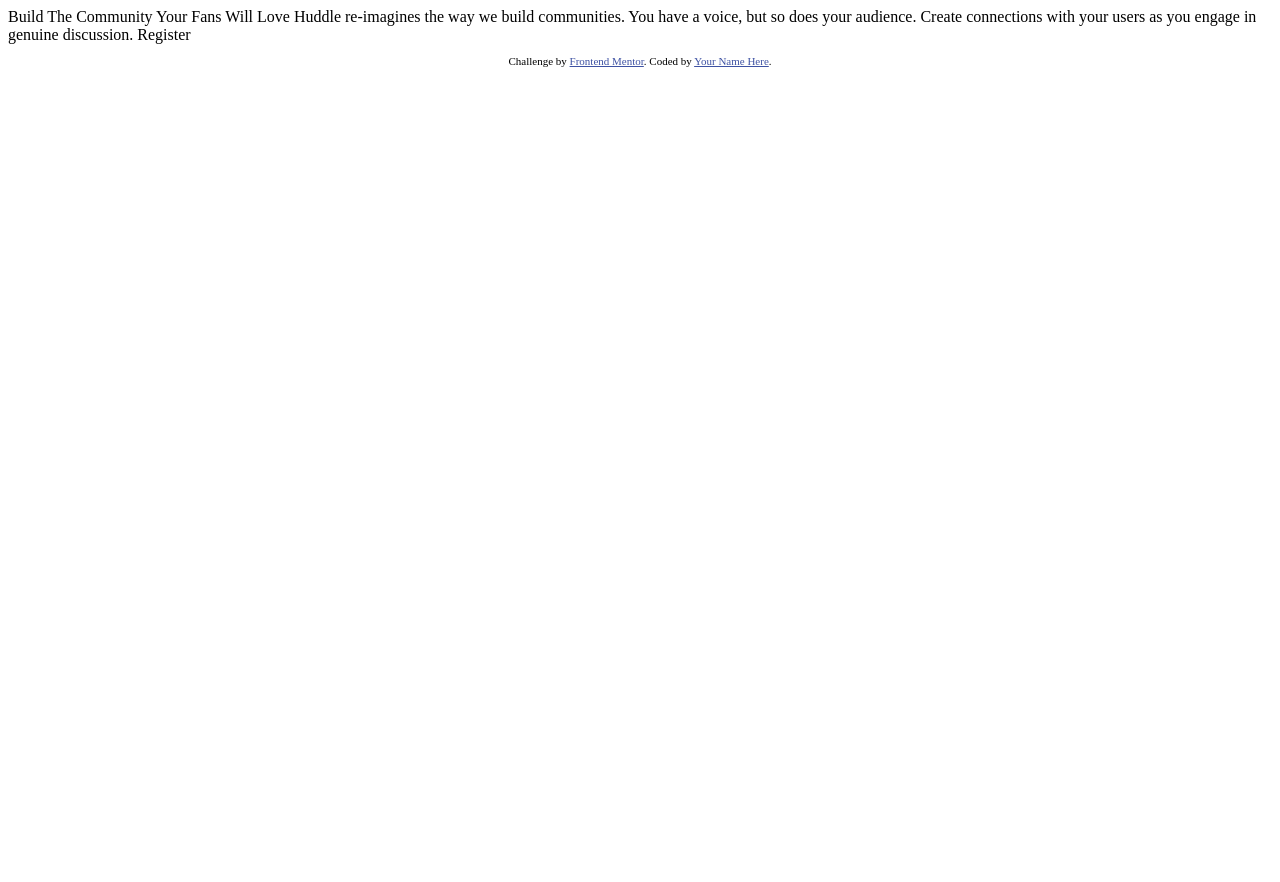
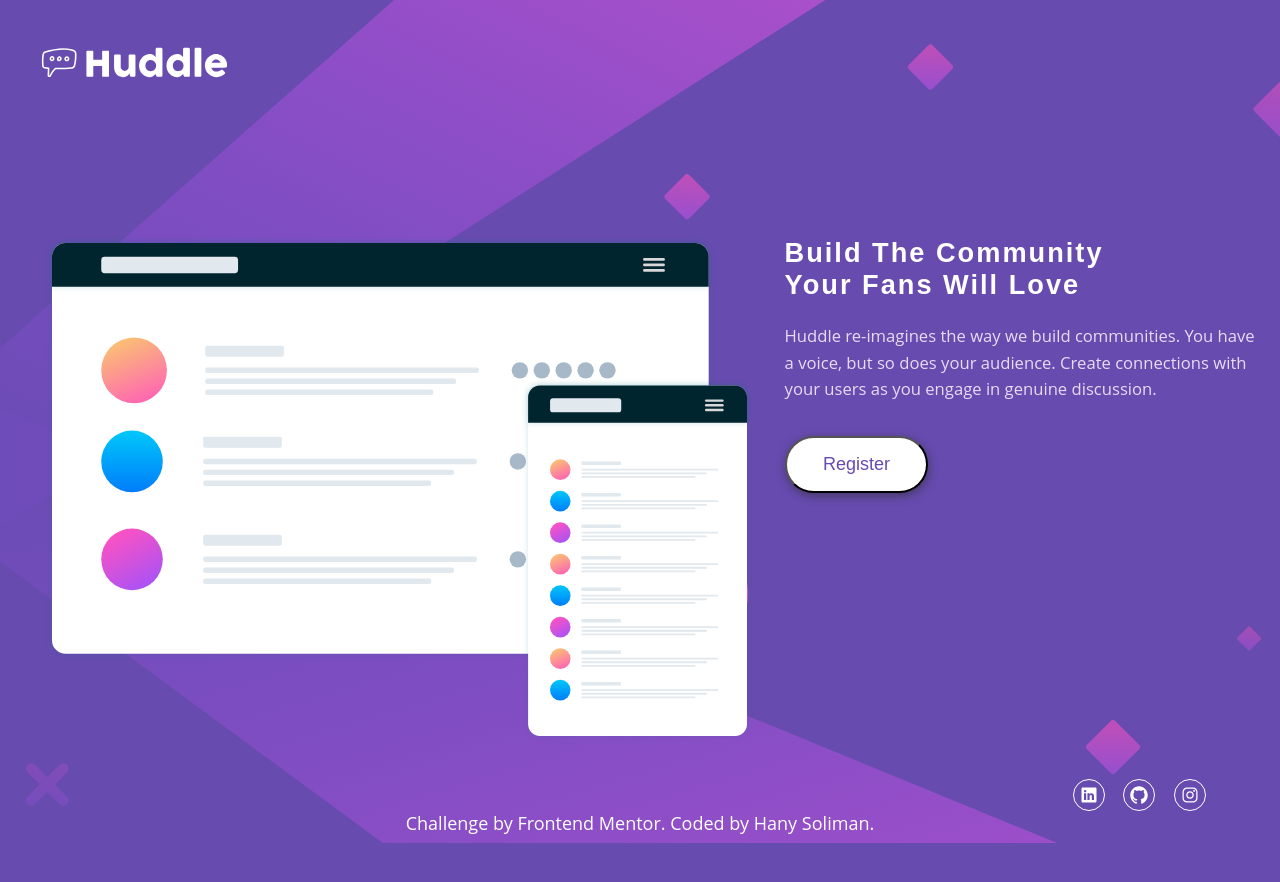
Before and after one commit to Hany-soliman/Challenge2, a plain HTML site: page index.html in a window 1280 px wide. Before the commit the page ends 800 px from the top, so only its background shows below. Drawn offline with nearby package versions, Linux system fonts and the light colour scheme.

Commit message:
First draft
Testing the responsiveness

```diff
--- a/index.html
+++ b/index.html
@@ -1,33 +1,75 @@
 <!DOCTYPE html>
 <html lang="en">
   <head>
-  <meta charset="UTF-8">
-  <meta name="viewport" content="width=device-width, initial-scale=1.0"> <!-- displays site properly based on user's device -->
-
-  <link rel="icon" type="image/png" sizes="32x32" href="./images/favicon-32x32.png">
-
-  <title>Frontend Mentor | Huddle landing page with single introductory section</title>
-
-  <!-- Feel free to remove these styles or customise in your own stylesheet 👍 -->
-  <style>
-    .attribution { font-size: 11px; text-align: center; }
-    .attribution a { color: hsl(228, 45%, 44%); }
-  </style>
+    <meta charset="UTF-8" />
+    <meta name="viewport" content="width=device-width, initial-scale=1.0" />
+    <link
+      rel="icon"
+      type="image/png"
+      sizes="32x32"
+      href="images/favicon-32x32.png"
+    />
+    <title>
+      Frontend Mentor | Huddle landing page with single introductory section
+    </title>
+    <link rel="stylesheet" href="style.css" />
+    <script
+      type="module"
+      src="https://unpkg.com/ionicons@4.5.10-0/dist/ionicons/ionicons.esm.js"
+    ></script>
+    <script
+      nomodule=""
+      src="https://unpkg.com/ionicons@4.5.10-0/dist/ionicons/ionicons.js"
+    ></script>
   </head>
   <body>
+    <container>
+      <header>
+        <divy class="logo">
+          <img src="images/logo.svg" alt="Huddle" class="head" />
+        </divy>
+      </header>
+      <section>
+        <div class="landing">
+          <div class="fig">
+            <img
+              src="images/illustration-mockups.svg"
+              alt="mocup"
+              class="mainfig"
+            />
+          </div>
+        </div>
+        <div class="main">
+          <h1>Build The Community Your Fans Will Love</h1>
+          <p>
+            Huddle re-imagines the way we build communities. You have a voice,
+            but so does your audience. Create connections with your users as you
+            engage in genuine discussion.
+          </p>
 
-  Build The Community Your Fans Will Love
-
-  Huddle re-imagines the way we build communities. You have a voice, but so does your audience.
-  Create connections with your users as you engage in genuine discussion.
-
-  Register
-
+          <button>Register</button>
+        </div>
+      </section>
       <footer>
+        <div class="flex social_media">
+          <a
+            href="https://www.linkedin.com/in/hany-soliman-30388b143/"
+            target="_blank"
+            ><ion-icon name="logo-linkedin"></ion-icon
+          ></a>
+          <a href="https://github.com/Hany-soliman" target="_blank"
+            ><ion-icon name="logo-github"></ion-icon
+          ></a>
+          <a href=""><ion-icon name="logo-instagram"></ion-icon></a>
+        </div>
         <p class="attribution">
-      Challenge by <a href="https://www.frontendmentor.io?ref=challenge" target="_blank">Frontend Mentor</a>.
-      Coded by <a href="#">Your Name Here</a>.
+          Challenge by
+          <a href="https://www.frontendmentor.io?ref=challenge" target="_blank"
+            >Frontend Mentor</a
+          >. Coded by
+          <a href="mailto:hany.essam1993@gmail.com">Hany Soliman</a>.
         </p>
       </footer>
+    </container>
   </body>
 </html>
--- /dev/null
+++ b/style.css
@@ -0,0 +1,205 @@
+body {
+  color: white;
+  background-color: hsl(257, 40%, 49%);
+  background-image: url(images/bg-mobile.svg);
+  background-size: contain;
+  background-position: top;
+  background-repeat: no-repeat;
+  font-family: "Open Sans", sans-serif;
+  font-weight: 400;
+  margin: 0;
+  padding: 0;
+  box-sizing: border-box;
+}
+h1 {
+  font-family: "Poppins", sans-serif;
+  font-weight: 700;
+  font-size: 24px;
+  padding-top: 28.8px;
+  width: 100%;
+  text-align: center;
+}
+.head {
+  width: 120px;
+  height: auto;
+}
+
+.mainfig {
+  width: 100%;
+  height: auto;
+  margin-top: 4.8px;
+}
+container {
+  padding: 16px;
+}
+header {
+  margin: 16px 16px 44.8px 16px;
+}
+
+section {
+  margin: 32px 16px;
+  display: flex;
+  flex-direction: column;
+}
+
+.logo {
+  margin-bottom: 16px;
+}
+.fig {
+  margin-top: 48px;
+}
+.main {
+  margin: 16px auto;
+  text-align: center;
+}
+.main p {
+  font-weight: 400;
+  font-size: 16.32px;
+  line-height: 1.6;
+  width: 100%;
+  color: #eadbf6;
+  padding-bottom: 16px;
+  text-align: center;
+}
+
+button {
+  display: block;
+  width: 50%;
+  font-size: 12.8px;
+  padding: 11.2px 28.8px;
+  border-radius: 30px;
+  background-color: white;
+  color: hsl(257, 40%, 49%);
+  box-shadow: 1px 3px 10px #2d2c2d94;
+  margin: 16px auto 8px;
+}
+button:hover {
+  box-shadow: 1px 3px 10px transparent;
+}
+footer {
+  margin: 1rem;
+}
+
+.social_media {
+  margin: 0 32% 6.4px;
+}
+.flex {
+  display: flex;
+  flex-direction: row;
+  justify-content: space-between;
+}
+ion-icon {
+  border-radius: 50%;
+  width: 20px;
+  height: 20px;
+  border: 1px solid white;
+  text-align: center;
+  line-height: 20px;
+  vertical-align: middle;
+  padding: 5px;
+}
+.social_media a {
+  color: white;
+  text-decoration: none;
+}
+.attribution a {
+  color: white;
+  text-decoration: none;
+}
+a:hover {
+  color: black;
+}
+
+.attribution {
+  position: relative;
+  top: 80px;
+  bottom: 0px;
+  font-size: 11px;
+  text-align: center;
+}
+
+@media only screen and (min-width: 1200px) {
+  body {
+    background: url(images/bg-desktop.svg);
+    font-family: "Open Sans", sans-serif;
+    background-size: cover;
+    background-repeat: no-repeat;
+    background-position: center;
+    color: white;
+    background-color: hsl(257, 40%, 49%);
+    margin: 0;
+    padding: 0;
+    box-sizing: border-box;
+  }
+  section {
+    margin: 32px 16px;
+    display: flex;
+    flex-direction: row;
+  }
+  container {
+    padding: 40px 57.6px;
+  }
+  .logo {
+    padding-left: 16px;
+  }
+  .head {
+    width: 200px;
+    height: auto;
+  }
+  .mainfig {
+    margin-top: 32px;
+    flex-basis: 60%;
+    padding-left: 28.8px;
+    padding-top: 19.2px;
+  }
+  .main {
+    flex-basis: 40%;
+    margin-left: 60px;
+    padding-top: 32px;
+  }
+  .main h1 {
+    text-align: left;
+    font-weight: 700;
+    font-size: 27.2px;
+    letter-spacing: 2px;
+    width: 80%;
+  }
+  .main p {
+    text-align: left;
+    font-size: 16.64px;
+    line-height: 1.6;
+  }
+  button {
+    display: block;
+    margin: 0;
+    font-size: 18px;
+    padding: 16px 20.8px;
+    width: 30%;
+  }
+  .footer {
+    position: relative;
+  }
+  .social_media {
+    margin: 0;
+    display: inline-block;
+    position: absolute;
+    right: 60px;
+  }
+  .social_media ion-icon {
+    margin-right: 14.4px;
+  }
+
+  .attribution {
+    position: relative;
+
+    top: 32px;
+    text-align: center;
+    font-size: 18px;
+  }
+}
+@media only screen and (min-width: 1400px) {
+  .main h1 {
+    font-weight: 700;
+    font-size: 32px;
+  }
+}
```
Lines whose indentation alone changed are shown as unchanged.
